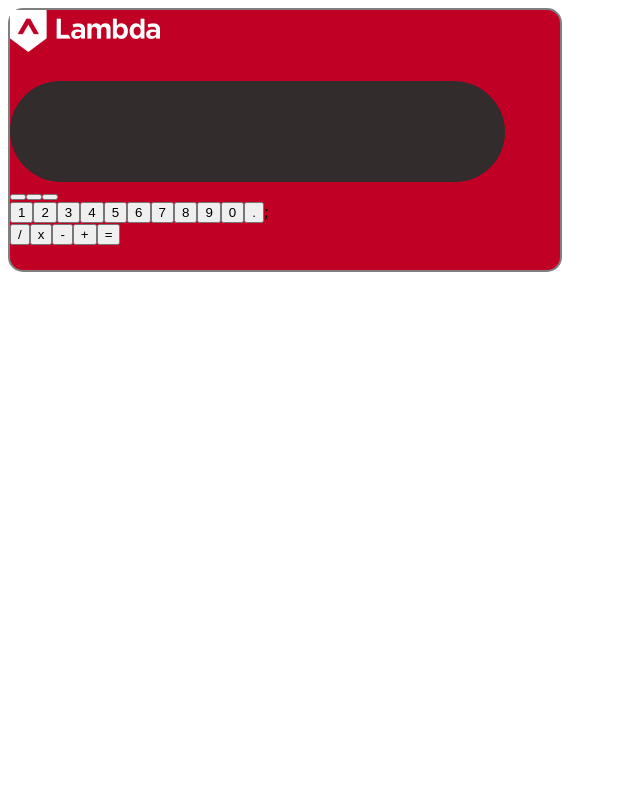
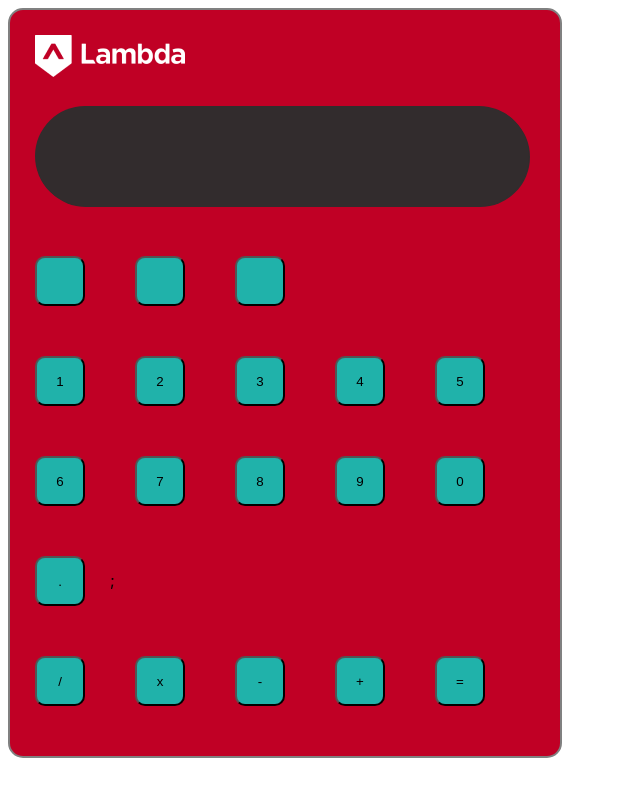
Before and after one commit to bloominstituteoftechnology/lambda-calculator, a React (Create React App) app: page / in a window 1280 px wide. Shown: the top 796 px of the page, without its empty margins (0-640 px from the left). Built offline with nearby package versions, Linux system fonts and the light colour scheme.

Commit message:
added styling to buttons and margin to display and logo

```diff
--- a/src/App.css
+++ b/src/App.css
@@ -7,7 +7,7 @@
     padding-bottom: 25px;
 }
 .display {
-    margin-top: 25px;
+    margin: 25px;
     height: 100px;
     width: 450px;
     border-radius: 50px;
@@ -20,3 +20,17 @@
     padding-right: 8%;
     font-size: 5.0rem;
   }
+
+  button {
+    color: black;
+    background: lightseagreen;
+    border-radius: 10px;
+    width: 50px;
+    height: 50px;
+    margin: 25px;
+  }
+
+  .logo-container {
+      margin: 25px;
+
+  }
```
